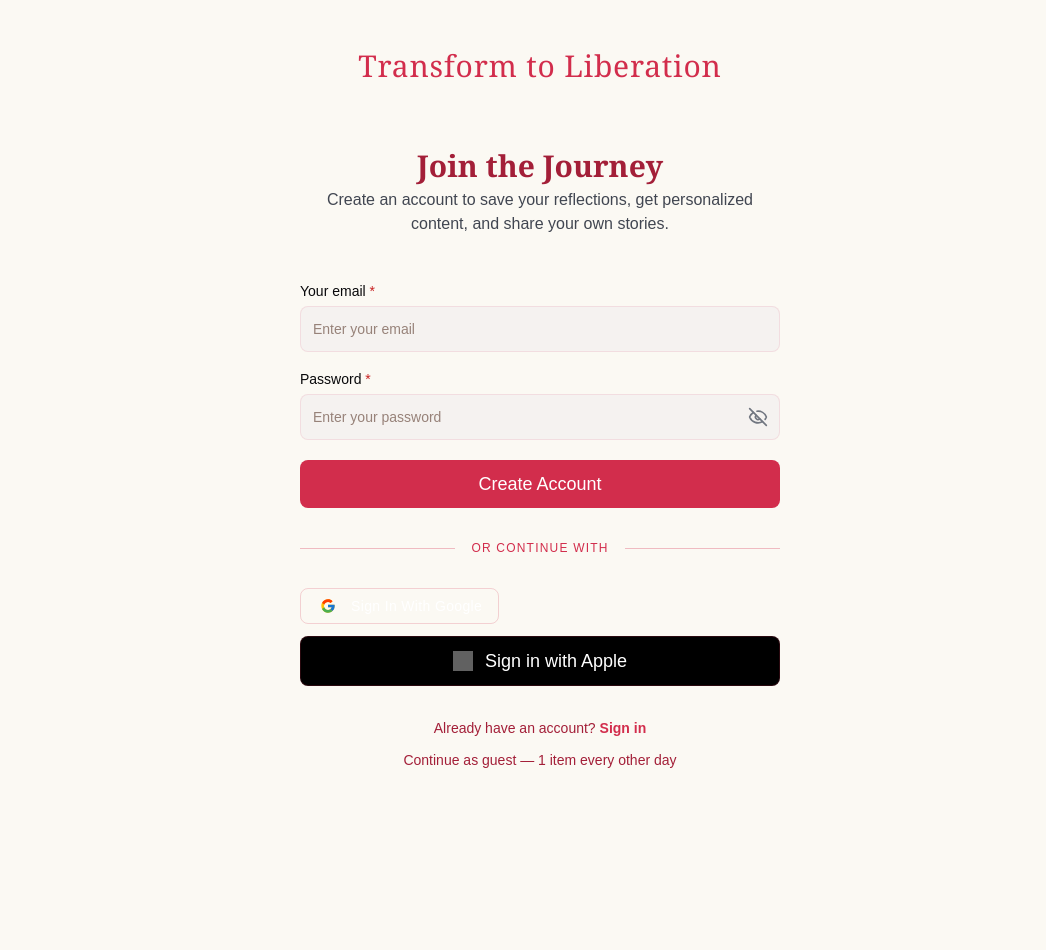
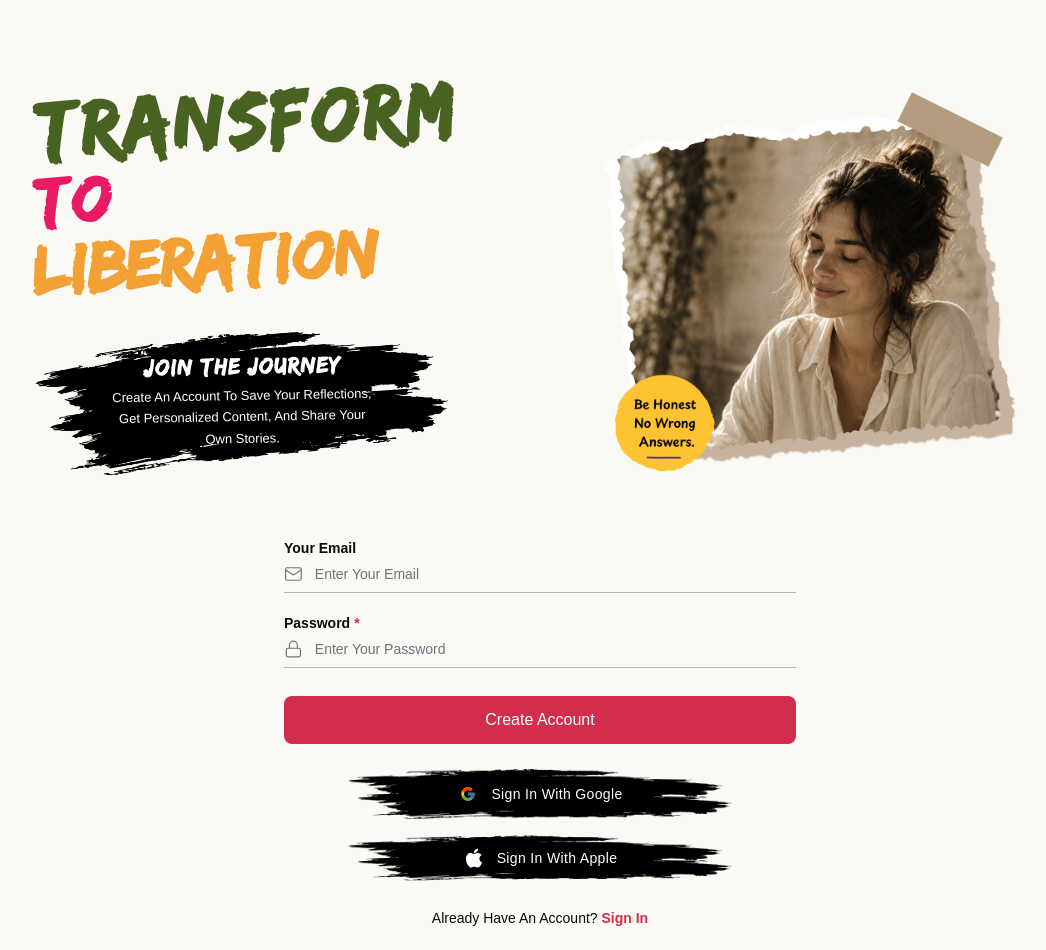
Before and after one commit to Binary-Mindz-Frontend/michielstokman-frontend-updated, a Next.js app: page /register in a window 1280 px wide. Shown: the top 950 px of the page, without its empty margins (100-1146 px from the left). Before the commit the page ends 818 px from the top, so only its background shows below. Built offline with nearby package versions, Linux system fonts and the light colour scheme; no server answers; grey boxes are pictures that could not be loaded; a web font is replaced by a local one.

Commit message:
Updated registration page

```diff
--- a/src/app/(auth)/register/page.tsx
+++ b/src/app/(auth)/register/page.tsx
@@ -1,28 +1,34 @@
-/* eslint-disable @next/next/no-img-element */
 'use client';
 
-import InputField from '@/components/dashboard/Fields/InputField/InputField';
-import DynamicSectionHeader from '@/components/main/DynamicSectionHeader/DynamicSectionHeader';
-import { Button } from '@/components/ui/button';
-import { useRegisterUserMutation } from '@/redux/features/auth/auth.api';
+import Image from 'next/image';
+import Link from 'next/link';
+import { useRouter, useSearchParams } from 'next/navigation';
+import { useForm } from 'react-hook-form';
+import { zodResolver } from '@hookform/resolvers/zod';
+import { z } from 'zod';
+import { toast } from 'sonner';
+import { Mail, Lock } from 'lucide-react';
+import { motion } from 'framer-motion';
+
+import { useGuestLoginMutation, useRegisterUserMutation } from '@/redux/features/auth/auth.api';
 import { setAuth } from '@/redux/features/auth/authSlice';
 import { useAppDispatch } from '@/redux/hooks';
 import { setUserProfile } from '@/services/auth/auth.service';
 import { TLoginUser } from '@/types/userRole.types';
+import { catchAsyncMutation } from '@/utils/apiReqRes.utils';
 import { FADE_IN_UP_CONTAINER, FADE_IN_UP_ITEM } from '@/utils/animations.utils';
-import { catchAsyncMutation } from '@/utils/apiReqRes.utils';
-import { zodResolver } from '@hookform/resolvers/zod';
-import { motion } from 'framer-motion'; // motion এবং Variants ইমপোর্ট করুন
-import Link from 'next/link';
-import { useRouter, useSearchParams } from 'next/navigation';
-import { useForm } from 'react-hook-form';
-import { toast } from 'sonner';
-import { z } from 'zod';
 import GoogleSignInButton from '../login/_components/GoogleLogin/GoogleLogin';
+
+// Assets from src/assets/account
+import accountHeroImg from '@/assets/account/account-hero-image.png';
+import mobileAccountHeroImg from '@/assets/account/mobile-account-hero.png';
+import brushTextBg from '@/assets/account/brush-text-bg.png';
+import buttonBrushBg from '@/assets/account/brush-button-bg.png';
+import guestIcon from '@/assets/account/guest.png';
 
 // Zod Schema definition
 const registerSchema = z.object({
-  email: z.string().email('Please enter a valid email address'),
+  email: z.string().email('Please enter a valid email address').min(1, 'Email is required'),
   password: z.string().min(6, 'Password must be at least 6 characters long'),
 });
 
@@ -33,12 +39,13 @@ export default function RegisterPage() {
   const router = useRouter();
   const searchParams = useSearchParams();
   const redirectUrl = searchParams.get('redirect');
-  const [registerUser] = useRegisterUserMutation();
+  const [registerUser, { isLoading: isSubmitting }] = useRegisterUserMutation();
+  const [guestLogin, { isLoading: isGuestLoading }] = useGuestLoginMutation();
 
   const {
+    register,
     handleSubmit,
-    control,
-    formState: { errors, isSubmitting },
+    formState: { errors },
   } = useForm<RegisterFormData>({
     resolver: zodResolver(registerSchema),
     defaultValues: {
@@ -53,10 +60,7 @@ export default function RegisterPage() {
       password: data.password,
     };
 
-    await catchAsyncMutation(
-      registerUser(userInfo).unwrap(),
-      // onSuccess
-      async (res) => {
+    await catchAsyncMutation(registerUser(userInfo).unwrap(), async (res) => {
       const user: TLoginUser = {
         id: res?.data?.user?.id,
         user_id: res?.data?.user_id,
@@ -73,105 +77,223 @@ export default function RegisterPage() {
           : '/register/stepper';
         router.push(stepperPath);
       }, 1000);
-      },
-    );
+    });
+  };
+
+  const handleGuestLogin = async () => {
+    await catchAsyncMutation(guestLogin({}).unwrap(), async (res) => {
+      const guestUser: TLoginUser = {
+        id: res?.data?.guest_id,
+        user_id: res?.data?.guest_id,
+        email: '',
+        is_admin: false,
+        is_guest: true,
+      };
+
+      dispatch(setAuth({ user: guestUser }));
+      await setUserProfile(guestUser, res?.data?.access_token);
+
+      const redirectPath = redirectUrl ? decodeURIComponent(redirectUrl) : '/';
+
+      toast.success(res?.message || 'Guest session created');
+      setTimeout(() => {
+        router.push(redirectPath);
+      }, 1000);
+    });
   };
 
   return (
+    <main className="bg-bg-primary text-foreground flex min-h-screen flex-col items-center justify-center px-4 py-12 font-sans md:px-12">
       <motion.div
         initial="hidden"
         animate="visible"
         variants={FADE_IN_UP_CONTAINER}
-      className="flex min-h-screen flex-col items-center justify-center px-4 py-12"
+        className="flex w-full max-w-5xl flex-col items-center justify-center gap-8 md:flex-row md:gap-16"
       >
-      <Link href="/">
-        <motion.h2
+        {/* --- IMAGE COLUMN --- */}
+        <motion.div
           variants={FADE_IN_UP_ITEM}
-          className="text-primary mb-16 font-serif text-2xl tracking-wide md:text-3xl"
+          className="order-1 mt-4 flex w-full justify-center md:order-2 md:mt-0 md:w-1/2"
         >
-          Transform to Liberation
-        </motion.h2>
+          {/* Mobile Hero Image */}
+          <div className="relative block aspect-4/5 w-full max-w-95 md:hidden">
+            <Image
+              src={mobileAccountHeroImg}
+              alt="Mobile Reflecting Woman"
+              fill
+              className="object-contain"
+              priority
+            />
+          </div>
+
+          {/* Desktop Hero Image */}
+          <div className="relative hidden aspect-square w-full max-w-112.5 md:block">
+            <Image
+              src={accountHeroImg}
+              alt="Desktop Reflecting Woman"
+              fill
+              className="object-contain"
+              priority
+            />
+          </div>
+        </motion.div>
+
+        {/* --- TEXT COLUMN --- */}
+        <motion.div
+          variants={FADE_IN_UP_ITEM}
+          className="order-2 mt-4 flex w-full max-w-110 flex-col items-center text-center md:order-1 md:w-1/2 md:items-start md:text-left"
+        >
+          {/* Title Header */}
+          <Link href="/" className="w-full">
+            <div className="font-edo flex w-full flex-col items-start justify-center pl-4 leading-none font-black uppercase md:pl-0">
+              <span className="-rotate-3 transform self-start text-[2.75rem] tracking-wider text-[#486221] sm:text-5xl md:text-[3.6rem] lg:text-[4.2rem]">
+                Transform
+              </span>
+              <span className="mt-3.5 -rotate-3 transform self-start text-[2.25rem] tracking-wide text-[#E81A66] sm:mt-4 sm:text-4xl md:text-[3rem] lg:text-[3.5rem]">
+                To
+              </span>
+              <span className="-rotate-3 transform self-start text-[2.35rem] tracking-normal text-[#F3A134] sm:text-[2.75rem] md:text-[3.25rem] lg:text-[3.7rem]">
+                Liberation
+              </span>
+            </div>
           </Link>
 
-      <motion.div variants={FADE_IN_UP_ITEM} className="w-full max-w-120 space-y-8 text-center">
-        <DynamicSectionHeader
-          title="Join the Journey"
-          description=" Create an account to save your reflections, get personalized content, and share your own stories."
+          {/* "Join The Journey" Brush Background Section */}
+          <div className="relative mt-8 flex min-h-35 w-full max-w-105 -rotate-1 transform items-center justify-center sm:mt-10">
+            <div className="absolute inset-0 h-full w-full">
+              <Image src={brushTextBg} alt="Brush background" fill className="object-contain" />
+            </div>
+
+            <div className="relative z-10 mt-1 flex flex-col items-center px-6 pt-2 pb-4 text-white sm:px-8">
+              <h3 className="font-edo mb-1 text-lg font-bold tracking-wider sm:text-xl">
+                Join The Journey
+              </h3>
+              <p className="text-center font-sans text-[12px] leading-relaxed font-medium text-white sm:text-[13px]">
+                Create An Account To Save Your Reflections,
+                <br />
+                Get Personalized Content, And Share Your
+                <br />
+                Own Stories.
+              </p>
+            </div>
+          </div>
+        </motion.div>
+      </motion.div>
+
+      {/* ================= FORM SECTION ================= */}
+      <motion.div variants={FADE_IN_UP_ITEM} className="mt-10 flex w-full max-w-lg flex-col gap-6">
+        <form className="flex flex-col gap-5" onSubmit={handleSubmit(onSubmit)}>
+          {/* Email Input */}
+          <div className="flex flex-col gap-1.5">
+            <label className="text-foreground text-sm font-semibold">Your Email</label>
+            <div className="border-muted/50 flex items-center gap-3 border-b pb-2">
+              <Mail className="text-muted-foreground h-5 w-5" strokeWidth={1.5} />
+              <input
+                {...register('email')}
+                type="email"
+                placeholder="Enter Your Email"
+                className="text-foreground placeholder:text-muted-foreground w-full bg-transparent text-sm outline-none"
               />
+            </div>
+            {errors.email && <span className="text-error text-xs">{errors.email.message}</span>}
+          </div>
 
-        <motion.form
-          variants={FADE_IN_UP_ITEM}
-          onSubmit={handleSubmit(onSubmit)}
-          className="space-y-5 text-left"
-        >
-          <InputField
-            label="Your email"
-            name="email"
-            type="email"
-            control={control}
-            placeholder="Enter your email"
-            error={errors.email?.message}
-            required
+          {/* Password Input */}
+          <div className="flex flex-col gap-1.5">
+            <label className="text-foreground flex items-center gap-1 text-sm font-semibold">
+              Password <span className="text-primary">*</span>
+            </label>
+            <div className="border-muted/50 flex items-center gap-3 border-b pb-2">
+              <Lock className="text-muted-foreground h-5 w-5" strokeWidth={1.5} />
+              <input
+                {...register('password')}
+                type="password"
+                placeholder="Enter Your Password"
+                className="text-foreground placeholder:text-muted-foreground w-full bg-transparent text-sm outline-none"
               />
+            </div>
+            {errors.password && (
+              <span className="text-error text-xs">{errors.password.message}</span>
+            )}
+          </div>
 
-          <InputField
-            label="Password"
-            name="password"
-            type="password"
-            control={control}
-            placeholder="Enter your password"
-            required
-            error={errors.password?.message}
-          />
-
-          <Button
+          {/* Submit Button */}
+          <button
             disabled={isSubmitting}
             type="submit"
-            className={`btn-styles border-primary bg-primary hover:bg-primary/90 w-full text-white disabled:cursor-not-allowed`}
+            className="bg-primary hover:bg-primary/90 mt-2 w-full rounded-md py-3 font-medium text-white transition-colors disabled:cursor-not-allowed disabled:opacity-60"
           >
             {isSubmitting ? 'Creating Account...' : 'Create Account'}
-          </Button>
-        </motion.form>
+          </button>
+        </form>
 
-        {/* Divider */}
-        <motion.div variants={FADE_IN_UP_ITEM} className="relative flex items-center">
-          <div className="border-primary/30 grow border-t"></div>
-          <span className="text-primary mx-4 shrink text-xs tracking-widest uppercase">
-            or continue with
+        {/* ================= SOCIAL & FOOTER ================= */}
+        <div className="mx-auto flex w-full max-w-sm flex-col items-center gap-3">
+          {/* Google Sign In Wrapper */}
+          <div className="group relative flex h-13 w-full items-center justify-center transition-opacity hover:opacity-90">
+            <div className="absolute inset-0 h-full w-full">
+              <Image src={buttonBrushBg} fill className="object-contain" alt="brush button bg" />
+            </div>
+
+            <div className="relative z-10 flex w-full justify-center">
+              <GoogleSignInButton className="w-full border-none bg-transparent shadow-none hover:bg-transparent" />
+            </div>
+          </div>
+
+          {/* Apple Sign In */}
+          <button
+            type="button"
+            className="group relative flex h-13 w-full items-center justify-center transition-opacity hover:opacity-90"
+          >
+            <div className="absolute inset-0 h-full w-full scale-y-90">
+              <Image src={buttonBrushBg} fill className="object-contain" alt="brush button bg" />
+            </div>
+            <div className="relative z-10 flex items-center gap-3">
+              <div className="flex h-5.5 w-5.5 items-center justify-center">
+                <svg fill="white" viewBox="0 0 384 512" width="100%" height="100%">
+                  <path d="M318.7 268.7c-.2-36.7 16.4-64.4 50-84.8-18.8-26.9-47.2-41.7-84.7-44.6-35.5-2.8-74.3 20.7-88.5 20.7-15 0-49.4-19.7-76.4-19.7C63.3 141.2 4 184.8 4 273.5q0 39.3 14.4 81.2c12.8 36.7 59 126.7 107.2 125.2 25.2-.6 43-17.9 75.8-17.9 31.8 0 48.3 17.9 76.4 17.9 48.6-.7 90.4-82.5 102.6-119.3-65.2-30.7-61.7-90-61.7-91.9zm-56.6-164.2c27.3-32.4 24.8-61.9 24-72.5-24.1 1.4-52 16.4-67.9 34.9-17.5 19.8-27.8 44.3-25.6 71.9 26.1 2 49.9-11.4 69.5-34.3z" />
+                </svg>
+              </div>
+              <span className="text-sm font-medium tracking-wide text-white">
+                Sign In With Apple
               </span>
-          <div className="border-primary/30 grow border-t"></div>
-        </motion.div>
+            </div>
+          </button>
+        </div>
 
-        {/* Social Actions */}
-        <motion.div variants={FADE_IN_UP_ITEM} className="space-y-3">
-          <GoogleSignInButton />
-          <Button
-            type="button"
-            className="btn-styles border-primary/20 flex items-center justify-center gap-3 border bg-black hover:bg-gray-900"
-          >
-            <img
-              src="https://upload.wikimedia.org/wikipedia/commons/f/fa/Apple_logo_black.svg"
-              alt="Apple"
-              className="h-5 w-5 invert"
-            />
-            <span className="font-medium text-white">Sign in with Apple</span>
-          </Button>
-        </motion.div>
-
-        {/* Footer Link */}
-        <motion.div variants={FADE_IN_UP_ITEM} className="space-y-3">
-          <p className="text-dark-primary text-sm">
-            Already have an account?{' '}
+        {/* Sign In Link */}
+        <div className="text-center">
+          <p className="text-foreground text-sm font-medium">
+            Already Have An Account?{' '}
             <Link
               href={redirectUrl ? `/login?redirect=${encodeURIComponent(redirectUrl)}` : '/login'}
               className="text-primary font-bold hover:underline"
             >
-              Sign in
+              Sign In
             </Link>
           </p>
-          <p className="text-dark-primary text-sm">Continue as guest — 1 item every other day</p>
+        </div>
+
+        {/* Guest Button */}
+        <button
+          type="button"
+          onClick={handleGuestLogin}
+          disabled={isGuestLoading}
+          className="hover:bg-muted/15 mx-auto flex w-full max-w-sm items-center justify-center gap-3 rounded-md border border-[#B39B7F] bg-transparent py-3 shadow-sm transition-colors disabled:cursor-not-allowed disabled:opacity-60"
+        >
+          <Image
+            src={guestIcon}
+            alt="Guest star icon"
+            width={22}
+            height={22}
+            className="object-contain"
+          />
+          <span className="text-foreground text-sm font-semibold tracking-wide sm:text-[15px]">
+            Continue As <span className="font-bold text-[#6D4CBB]">Guest</span> | Flow Every Other
+            Day
+          </span>
+        </button>
       </motion.div>
-      </motion.div>
-    </motion.div>
+    </main>
   );
 }
```
Lines whose indentation alone changed are shown as unchanged.
